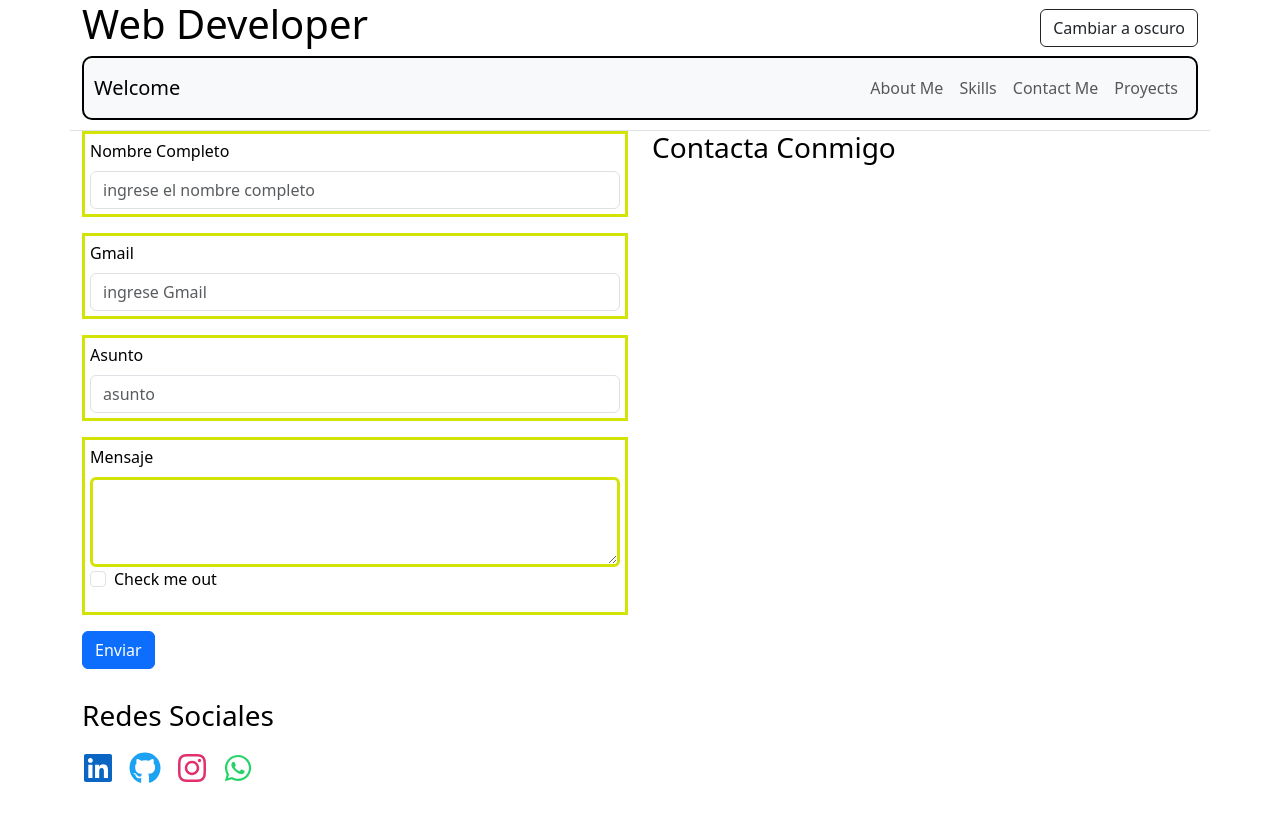
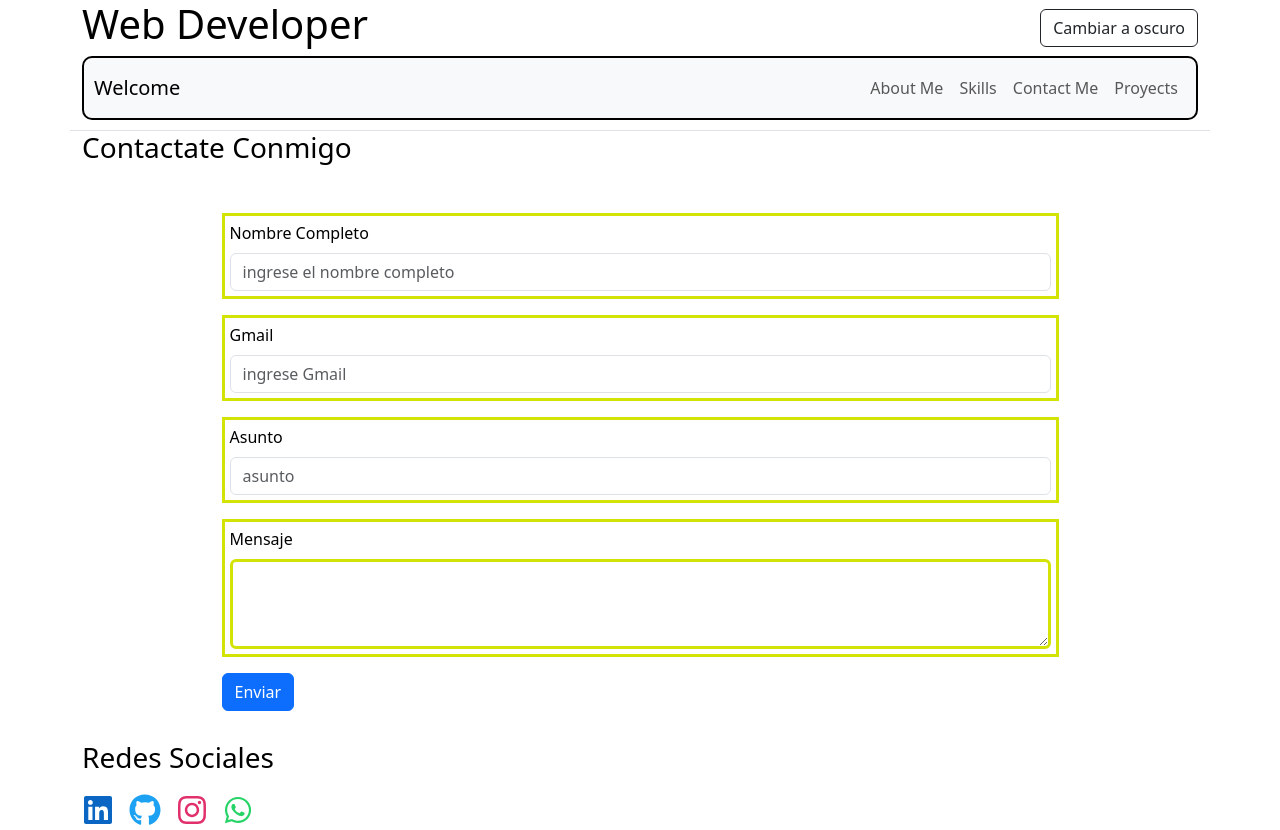
Before and after one commit to nicolasinigo/porfolioWeb, a React (Vite) app: page /contact in a window 1280 px wide. Before the commit the page ends 800 px from the top, so only its background shows below. Built offline with nearby package versions, Linux system fonts and the light colour scheme.

Commit message:
agregando estilo

```diff
--- a/src/components/main/Contact.jsx
+++ b/src/components/main/Contact.jsx
@@ -5,8 +5,10 @@ import Col from "react-bootstrap/esm/Col";
 import Row from "react-bootstrap/Row";
 import React, { useRef } from "react";
 import emailjs from "@emailjs/browser";
+import { useContextOscuro } from "../../context/contextModoOscuro";
 
 const Contact = () => {
+  const { context, setContext } = useContextOscuro();
   const form = useRef();
 
   const sendEmail = (e) => {
@@ -30,9 +32,8 @@ const Contact = () => {
 
   return (
     <Container>
-      <Row>
-        <Col>
-          <Form ref={form} onSubmit={sendEmail}>
+      <h3>Contactate Conmigo</h3>
+      <Form ref={form} onSubmit={sendEmail} data-bs-theme={context} className="w-75 mx-auto mt-5">
         <Form.Group
           style={{ padding: "5px", border: "3px solid rgb(212, 227, 6)" }}
           className="mb-3 container"
@@ -86,24 +87,11 @@ const Contact = () => {
             name="message"
             required
           />
-              <Form.Group
-                className="mb-3 conatainer"
-                controlId="formBasicCheckbox"
-              >
-                <Form.Check type="checkbox" label="Check me out" />
-              </Form.Group>
         </Form.Group>
         <Button variant="primary" type="submit">
           Enviar
         </Button>
       </Form>
-        </Col>
-        <Col>
-          <div>
-            <h3>Contacta Conmigo</h3>
-          </div>
-        </Col>
-      </Row>
     </Container>
   );
 };
--- a/src/components/skils/Skills.jsx
+++ b/src/components/skils/Skills.jsx
@@ -14,7 +14,7 @@ const Skills = () => {
   return (
     <div>
       <Container>
-        <h4>Summary of skills</h4>
+        <h4>Skills</h4>
         <Row>
           <Col>
             <ListGroup>
@@ -32,7 +32,7 @@ const Skills = () => {
           <Col>
             <ListGroup>
               <ListGroup.Item as="li" variant="danger"data-bs-theme={context}>
-                Analisiste Datos
+                Analisis de Datos
               </ListGroup.Item>
               <ListGroup.Item as="li" style={{ color: textColor , backgroundColor: bgColor}}>Python (Pandas, Pyspark)</ListGroup.Item>
               <ListGroup.Item as="li" style={{ color: textColor , backgroundColor: bgColor}}>SQL</ListGroup.Item>
--- a/src/main.jsx
+++ b/src/main.jsx
@@ -1,4 +1,3 @@
-import { StrictMode } from "react";
 import { createRoot } from "react-dom/client";
 import { ContextProvider } from "./context/contextModoOscuro.jsx";
 import App from "./App.jsx";
```
Lines whose indentation alone changed are shown as unchanged.
